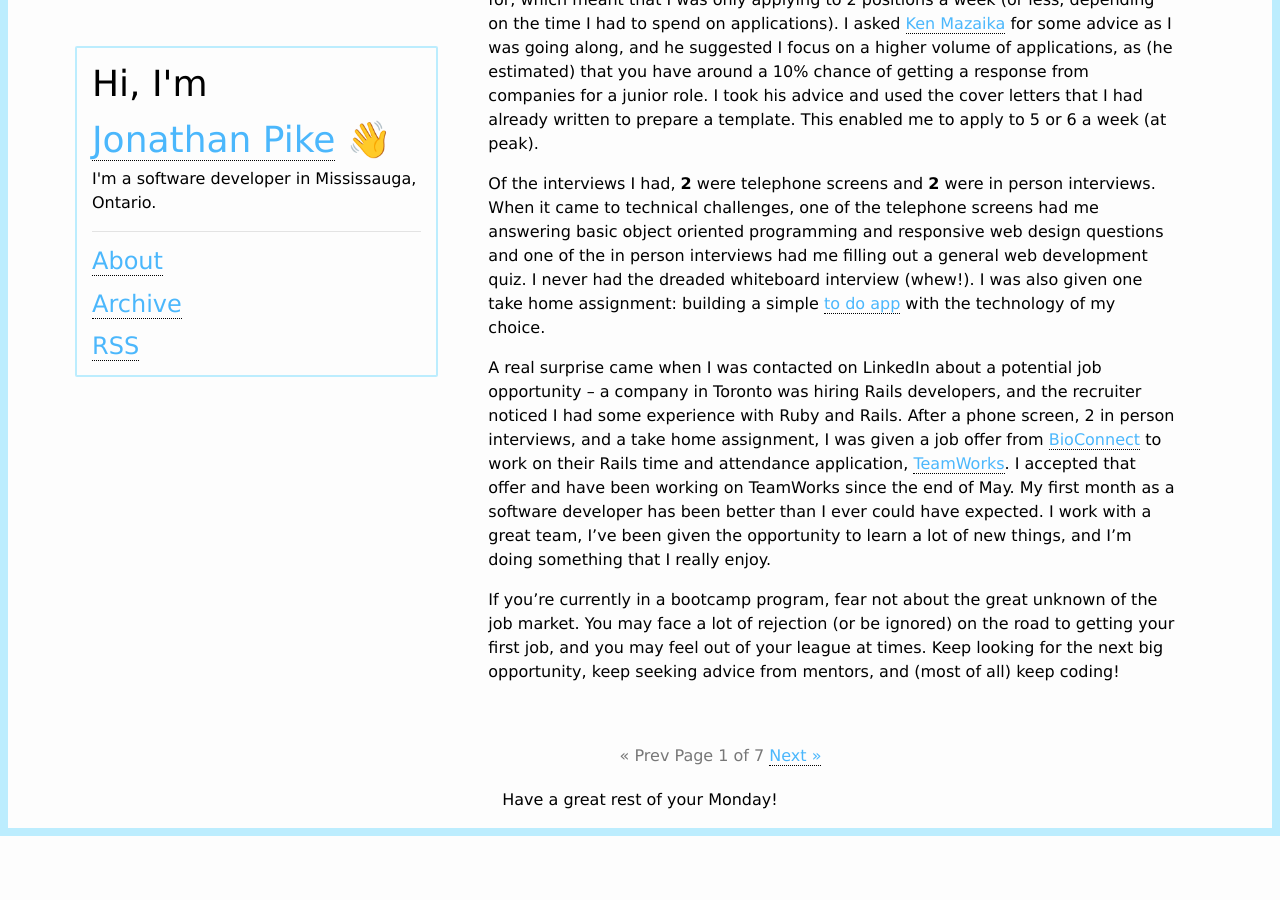
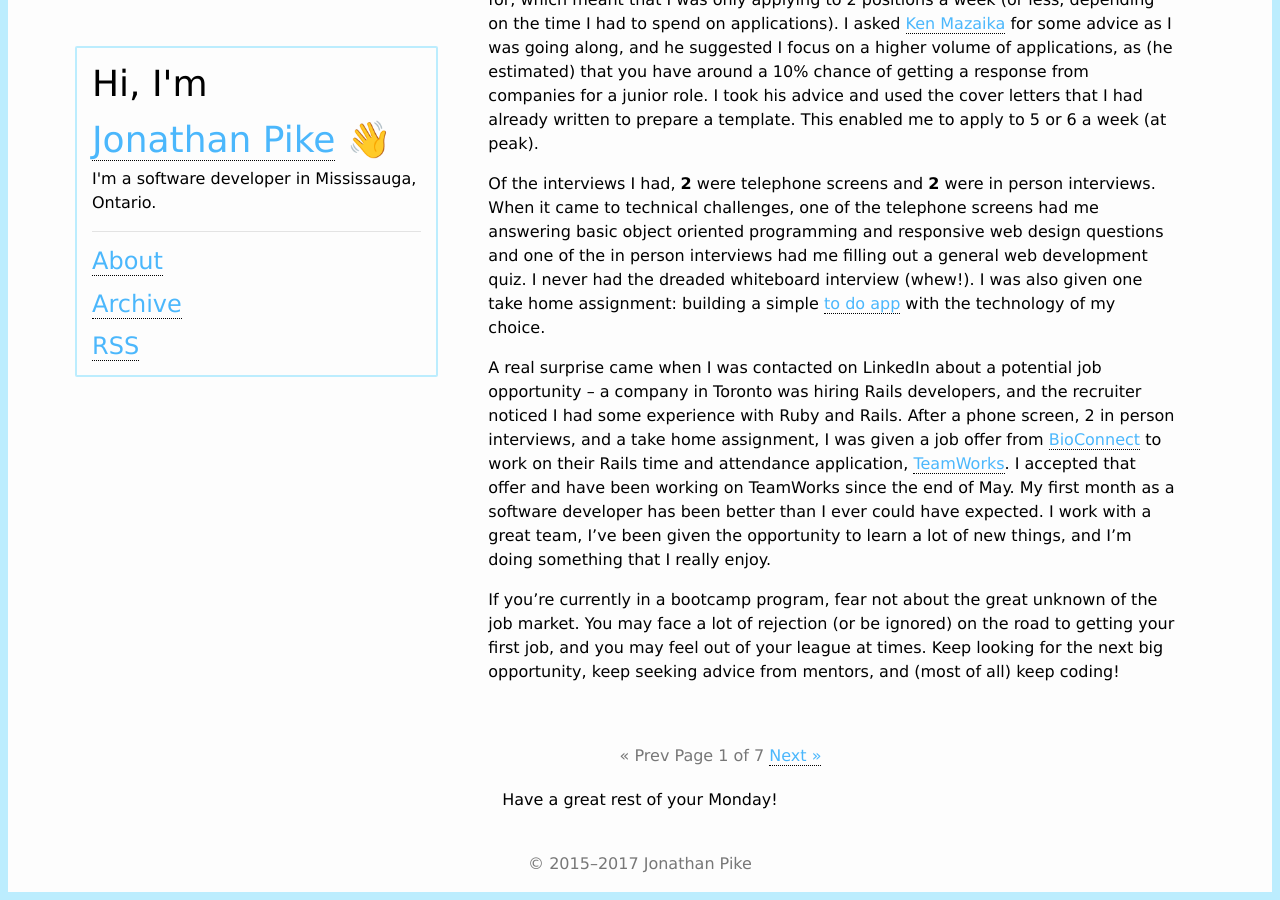
Before and after one commit to jonathanpike/jonathanpike.github.io, a Jekyll site: the page built from index.html, in a window 1280 px wide and 900 px high, scrolled down 10680 px. Built offline with Jekyll 4.4.1, drawn with Linux system fonts in a browser that asks for light colours; the list of posts is cut into pages by our own code; before the commit the page ends 11516 px from its top, so only the background shows below that.

Commit message:
Add copyright notice to footer

```diff
--- a/_includes/footer.html
+++ b/_includes/footer.html
@@ -1,5 +1,8 @@
 <footer>
     <div class="footerbox">
         <p class="text-center">Have a great rest of your <span id="day">day</span>!</p>
+        <br />
+        {% assign earliestPost = site.posts | last %}
+        <p class="meta text-center">&copy; {{ earliestPost.date | date: "%Y" }}–{{ site.time | date: "%Y" }} {{ site.author }}</p>
     </div>
 </footer>
```
